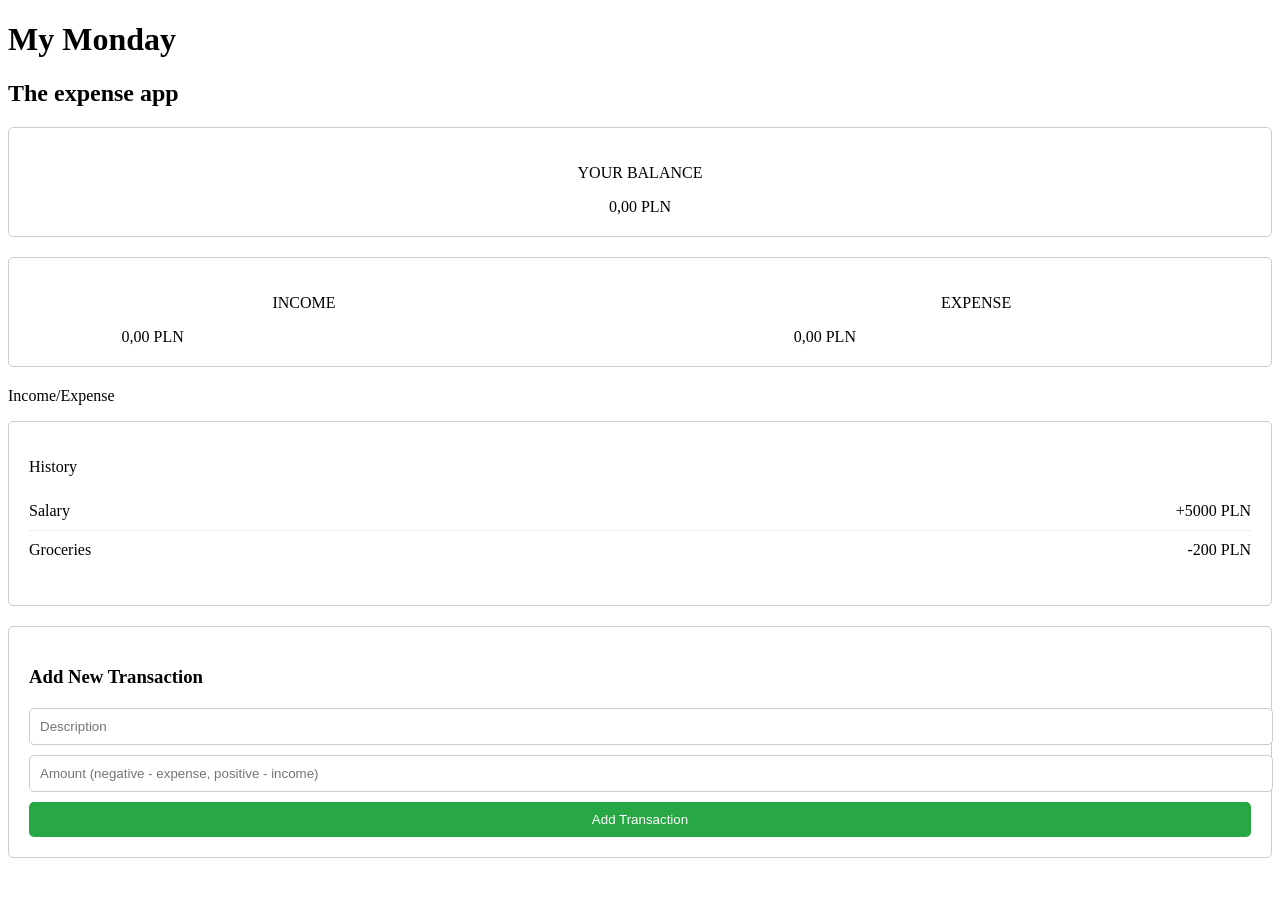
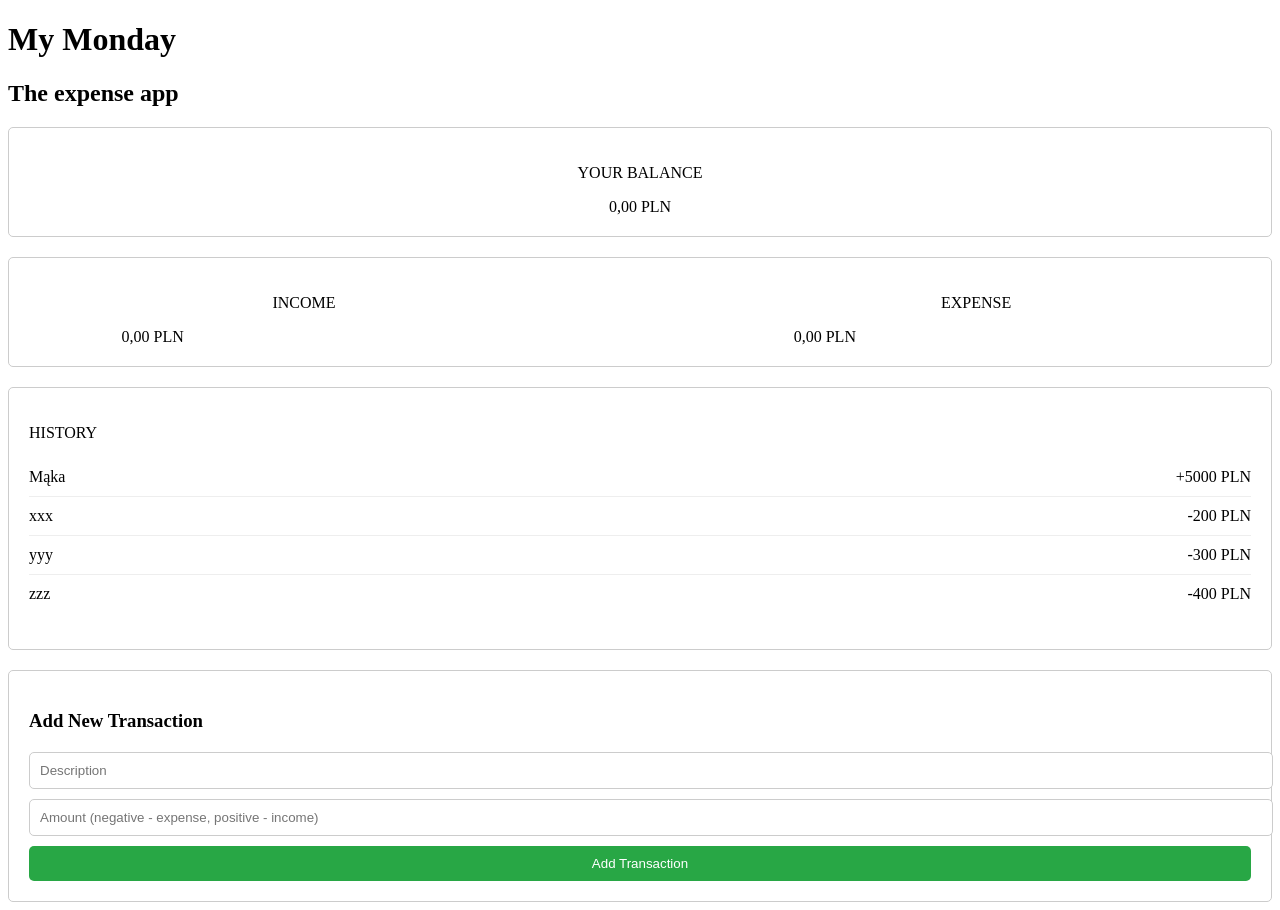
Before and after one commit to sobi3ch/mymoney, a Vue app: page / in a window 1280 px wide. Before the commit the page ends 866 px from the top, so only its background shows below. Built offline with nearby package versions, Linux system fonts and the light colour scheme; the HTML template or start-up script is replaced by a standard one.

Commit message:
Populate transactionList with dummy transactions

```diff
--- a/src/App.vue
+++ b/src/App.vue
@@ -4,13 +4,23 @@ import AppBalance from './components/AppBalance.vue'
 import IncomeExpense from './components/IncomeExpense.vue'
 import TransactionList from './components/TransactionList.vue'
 import AddTransaction from './components/AddTransaction.vue'
+import type { Transaction } from './types/types'
+
+import { ref } from 'vue'
+
+const transactions = ref<Transaction[]>([
+  { id: 1, description: 'Mąka', amount: 5000 },
+  { id: 2, description: 'xxx', amount: -200 },
+  { id: 3, description: 'yyy', amount: -300 },
+  { id: 4, description: 'zzz', amount: -400 },
+])
 </script>
 
 <template>
   <AppHeader />
   <AppBalance />
   <IncomeExpense />
-  <TransactionList />
+  <TransactionList :transactions="transactions" />
   <AddTransaction />
 </template>
 
--- a/src/components/IncomeExpense.vue
+++ b/src/components/IncomeExpense.vue
@@ -9,7 +9,6 @@
       <div>0,00 <span>PLN</span></div>
     </div>
   </div>
-  <p>Income/Expense</p>
 </template>
 
 <script setup lang="ts"></script>
--- a/src/components/TransactionList.vue
+++ b/src/components/TransactionList.vue
@@ -1,20 +1,25 @@
+<script setup lang="ts">
+import type { Transaction } from '../types/types'
+
+defineProps({
+  transactions: {
+    type: Array as () => Transaction[],
+    required: true,
+  },
+})
+</script>
+
 <template>
   <div id="transaction-list">
-    <p>History</p>
-    <ul>
-      <li>
-        <span>Salary</span>
-        <span>+5000 PLN</span>
-      </li>
-      <li>
-        <span>Groceries</span>
-        <span>-200 PLN</span>
+    <p>HISTORY</p>
+    <ul v-if="transactions.length > 0">
+      <li v-for="transaction in transactions" :key="transaction.id">
+        <span>{{ transaction.description }}</span>
+        <span>{{ transaction.amount > 0 ? '+' : '' }}{{ transaction.amount }} PLN</span>
       </li>
     </ul>
   </div>
 </template>
-
-<script setup lang="ts"></script>
 
 <style scoped>
 #transaction-list {
--- /dev/null
+++ b/src/types/types.ts
@@ -0,0 +1,5 @@
+export interface Transaction {
+  id: number
+  description: string
+  amount: number
+}
```
